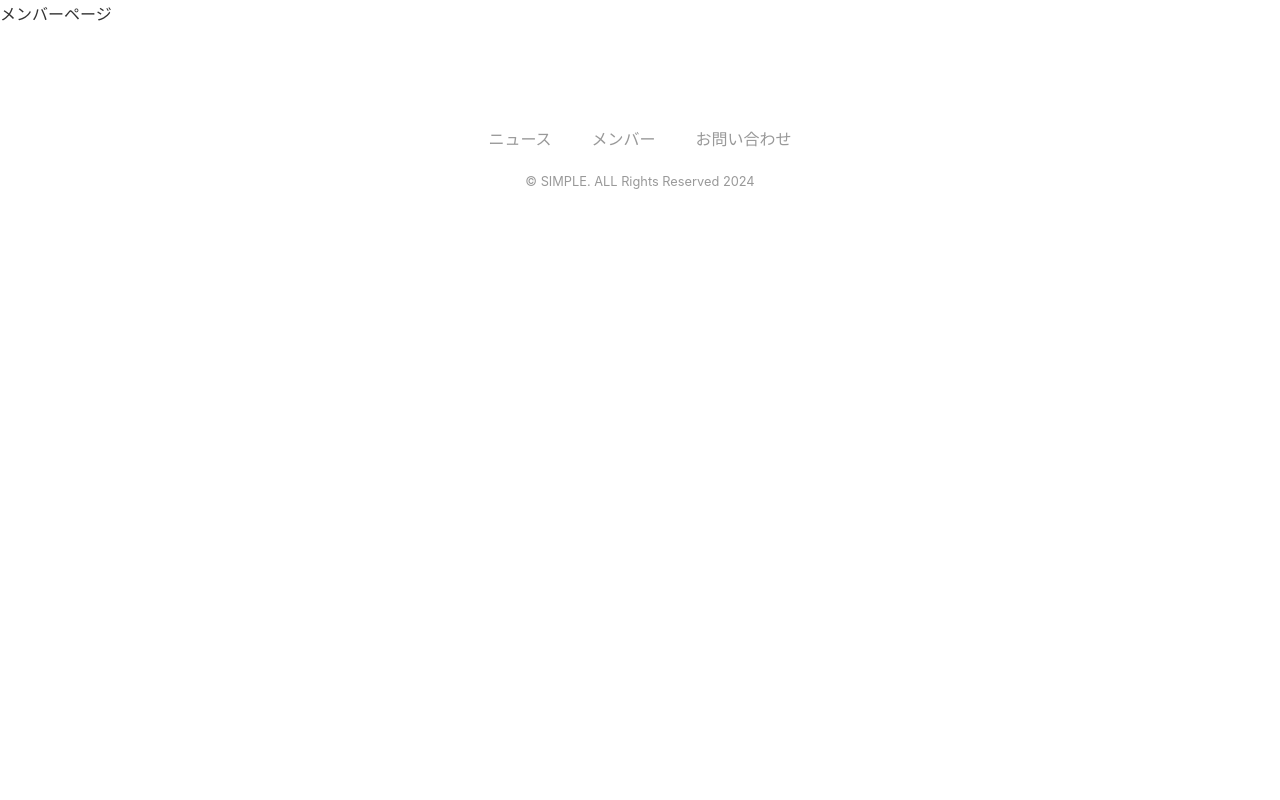
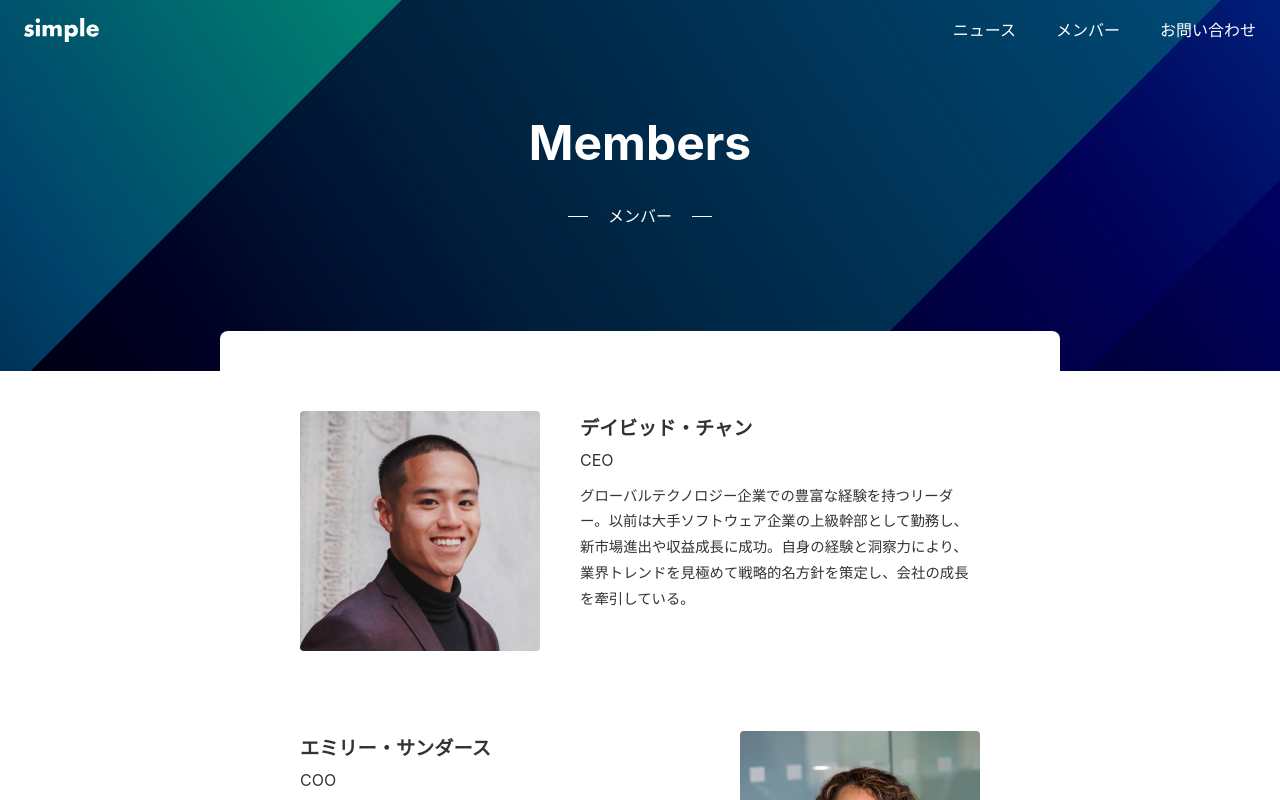
Before and after one commit to YukiCreateStudio/test-nextjs-app, a Next.js app: page /members in a window 1280 px wide. Shown: the top 800 px of the page. Built offline with nearby package versions, Linux system fonts and the light colour scheme.

Commit message:
４章まで完了

```diff
--- a/app/_components/Header/index.tsx
+++ b/app/_components/Header/index.tsx
@@ -1,6 +1,7 @@
 import Image from "next/image";
 import styles from "./index.module.css";
 import Link from "next/link";
+import Menu from "../Menu";
 
 
 export default function Header () {
@@ -15,19 +16,7 @@
         height={133}
       />
       </Link>
-      <nav className={styles.nav}>
-        <ul className={styles.items}>
-          <li>
-            <Link href="/news">ニュース</Link>
-          </li>
-          <li>
-            <Link href="/members">メンバー</Link>
-          </li>
-          <li>
-            <Link href="/contact">お問い合わせ</Link>
-          </li>
-        </ul>
-      </nav>
+      <Menu/>
     </header>
   )
 }
--- /dev/null
+++ b/app/_components/HeroLayout/index.module.css
@@ -0,0 +1,55 @@
+.container {
+  position: relative;
+  display: flex;
+  align-items: center;
+  justify-content: center;
+  background-color: rgba(0, 0, 0, 0.5);
+  color: #fff;
+  overflow: hidden;
+  padding: 100px 0;
+}
+
+.title {
+  font-size: 3rem;
+  font-weight: bold;
+  text-align: center;
+  margin-bottom: 1rem;
+}
+
+.sub {
+  display: flex;
+  align-items: center;
+  gap: 20px;
+  margin-bottom: 40px;
+  justify-content: center;
+}
+
+.sub::before {
+  content: "";
+  display: block;
+  height: 1px;
+  width: 20px;
+  background-color: var(--color-text-unpainted);
+}
+
+.sub::after {
+  content: "";
+  display: block;
+  height: 1px;
+  width: 20px;
+  background-color: var(--color-text-unpainted);
+}
+
+.bgimg {
+  position: absolute;
+  top: 0;
+  right: 0;
+  height: 600px;
+  width: 100%;
+  object-fit: cover;
+  object-position: right;
+  display: flex;
+  align-items: center;
+  justify-content: center;
+  z-index: -1;
+}
--- /dev/null
+++ b/app/_components/HeroLayout/index.tsx
@@ -0,0 +1,25 @@
+import Image from "next/image";
+import styles from "./index.module.css";
+
+
+type Props = {
+  title:string;
+  sub:string;
+};
+
+export default function HeroLayout({ title,sub }: Props) {
+  return (
+    <section className={styles.container}>
+      <div>
+        <h1 className={styles.title}>{title}</h1>
+        <p className={styles.sub}>{sub}</p>
+      </div>
+      <Image
+        className={styles.bgimg}
+        src="/img-mv.jpg"
+        alt=""
+        width={4000}
+        height={1200}
+      />
+    </section>);
+}
--- /dev/null
+++ b/app/_components/Menu/index.module.css
@@ -0,0 +1,44 @@
+.items {
+  display: flex;
+  color: #fff;
+  gap: 40px;
+}
+
+.button {
+  display: none;
+}
+
+@media (max-width: 640px) {
+  .nav {
+    display: none;
+  }
+  .nav.open {
+    display: block;
+    position: fixed;
+    top: 0;
+    right: 0;
+    left: 0;
+    bottom: 0;
+    background-color: var(--color-bg-painted);
+    color: var(--color-text-unpainted);
+    padding: 24px 16px;
+  }
+
+  .items {
+    flex-direction: column;
+    gap: 24px;
+  }
+
+  .close {
+    position: absolute;
+    top: 24px;
+    right: 16px;
+  }
+
+  .button {
+    display: flex;
+    background: none;
+    border: none;
+    cursor: pointer;
+  }
+}
--- /dev/null
+++ b/app/_components/Menu/index.tsx
@@ -0,0 +1,50 @@
+"use client";
+
+import Link from "next/link";
+import styles from "./index.module.css";
+import Image from "next/image";
+import { useState } from "react";
+import classNames from "classnames";
+
+export default function Menu() {
+  const [isOpen, setOpen] = useState<boolean>(false);
+  const open = () => {
+    setOpen(true);
+  };
+  const close = () => {
+    setOpen(false);
+  };
+
+  return (
+    <div>
+      <nav className={classNames(styles.nav, isOpen && styles.open)}>
+        <ul className={styles.items}>
+          <li>
+            <Link href="/news" onClick={close}>
+              ニュース
+            </Link>
+          </li>
+          <li>
+            <Link href="/members" onClick={close}>
+              メンバー
+            </Link>
+          </li>
+          <li>
+            <Link href="/contact" onClick={close}>
+              お問い合わせ
+            </Link>
+          </li>
+        </ul>
+        <button
+          className={classNames(styles.button, styles.close)}
+          onClick={close}
+        >
+          <Image src="/close.svg" alt="close" width={24} height={24} priority />
+        </button>
+      </nav>
+      <button className={styles.button} onClick={open}>
+        <Image src="/menu.svg" alt="メニュー" width={24} height={24} />
+      </button>
+    </div>
+  );
+}
--- /dev/null
+++ b/app/_components/Sheet/index.module.css
@@ -0,0 +1,8 @@
+.container {
+  position: relative;
+  background-color: #fff;
+  width: 840px;
+  margin: -40px auto 0;
+  padding:80px;
+  border-radius: 8px;
+}
--- /dev/null
+++ b/app/_components/Sheet/index.tsx
@@ -0,0 +1,9 @@
+import styles from "./index.module.css";
+
+type Props = {
+  children: React.ReactNode;
+};
+
+export default function Sheet({ children }: Props) {
+  return <div className={styles.container}>{children}</div>;
+}
--- /dev/null
+++ b/app/members/layout.tsx
@@ -0,0 +1,15 @@
+import HeroLayout from "../_components/HeroLayout";
+import Sheet from "../_components/Sheet";
+
+type Props = {
+  children: React.ReactNode;
+};
+
+export default function RootLayout({ children }: Props) {
+  return (
+    <>
+      <HeroLayout title="Members" sub="メンバー" />
+      <Sheet>{children}</Sheet>
+    </>
+  );
+}
--- a/app/members/page.module.css
+++ b/app/members/page.module.css
@@ -0,0 +1,53 @@
+.text {
+  text-align: center;
+  margin-bottom: 40px;
+}
+
+.list {
+  display: flex;
+  align-items: flex-start;
+  gap: 40px;
+  margin-bottom: 80px;
+}
+
+.list:nth-child(even) {
+  flex-direction: row-reverse;
+}
+
+.image {
+  width: 240px;
+  height: auto;
+  border-radius: var(--border-radius);
+}
+
+.name {
+  font-size: 1.2rem;
+  font-weight: bold;
+}
+
+.position {
+  margin-bottom: 8px;
+}
+
+.profile {
+  font-size: 0.9rem;
+}
+
+.footer {
+  display: flex;
+  flex-direction: column;
+  align-items: center;
+  border-top: 1px solid var(--color-border);
+  padding-top: 40px;
+  text-align: center;
+  gap: 24px;
+}
+
+.message {
+  font-size: 2rem;
+  font-weight: bold;
+}
+
+.empty {
+  margin-bottom: 40px;
+}
--- a/app/members/page.tsx
+++ b/app/members/page.tsx
@@ -1,5 +1,6 @@
 import Image from "next/image";
 import styles from "./page.module.css";
+
 
 export default function Page() {
   const data = {
@@ -16,12 +17,60 @@
         profile:
           "グローバルテクノロジー企業での豊富な経験を持つリーダー。以前は大手ソフトウェア企業の上級幹部として勤務し、新市場進出や収益成長に成功。自身の経験と洞察力により、業界トレンドを見極めて戦略的名方針を策定し、会社の成長を牽引している。",
       },
+      {
+        id: "2",
+        image: {
+          url: "/img-member2.jpg",
+          width: 240,
+          height: 240,
+        },
+        name: "エミリー・サンダース",
+        position: "COO",
+        profile:
+          "グローバル企業での運営管理と組織改革の経験豊富名エグゼクティブ。以前は製造業界でCOOとして勤務し、生産効率の向上や品質管理の最適化に成功。戦略的なマインドセットと組織の能力強化に対する専門知識は、会社の成長と効率化に大きく貢献している。",
+      },
+      {
+        id: "3",
+        image: {
+          url: "/img-member3.jpg",
+          width: 240,
+          height: 240,
+        },
+        name: "ジョン・ウィルソン",
+        position: "CTO",
+        profile:
+          "先進技術の研究開発と製品イノベーションの分野で優れた経歴を持つテクノロジーエキスパート。以前は、大手テクノロジー企業の研究開発部門で主任エンジニアとして勤務し、革新的な製品の開発に携わった。最新の技術トレンドに精通し、当社の製品ポートフォリオを革新的かつ競争力のあるものにするためリサーチと開発をリードしている。",
+      },
     ],
   };
 
   return (
     <>
-      <div>メンバーページ</div>
+
+      <div className={styles.container}>
+        {data.contents.length === 0 ? (
+          <p className={styles.empty}>メンバーが登録されていません。</p>
+        ) : (
+          <ul>
+            {data.contents.map((member) => (
+              <li key={member.id} className={styles.list}>
+                <Image
+                  className={styles.image}
+                  src={member.image.url}
+                  alt=""
+                  width={member.image.width}
+                  height={member.image.height}
+                />
+                <dl>
+                  <dt className={styles.name}>{member.name}</dt>
+                  <dd className={styles.position}>{member.position}</dd>
+                  <dd className={styles.profile}>{member.profile}</dd>
+                </dl>
+              </li>
+            ))}
+          </ul>
+        )}
+      </div>
     </>
   );
 }
--- a/package.json
+++ b/package.json
@@ -9,6 +9,7 @@
     "lint": "eslint"
   },
   "dependencies": {
+    "classnames": "^2.5.1",
     "next": "16.2.0",
     "react": "19.2.4",
     "react-dom": "19.2.4"
```
Also changed, not shown: 1 other file (tests, documents, lock files or other folders).
